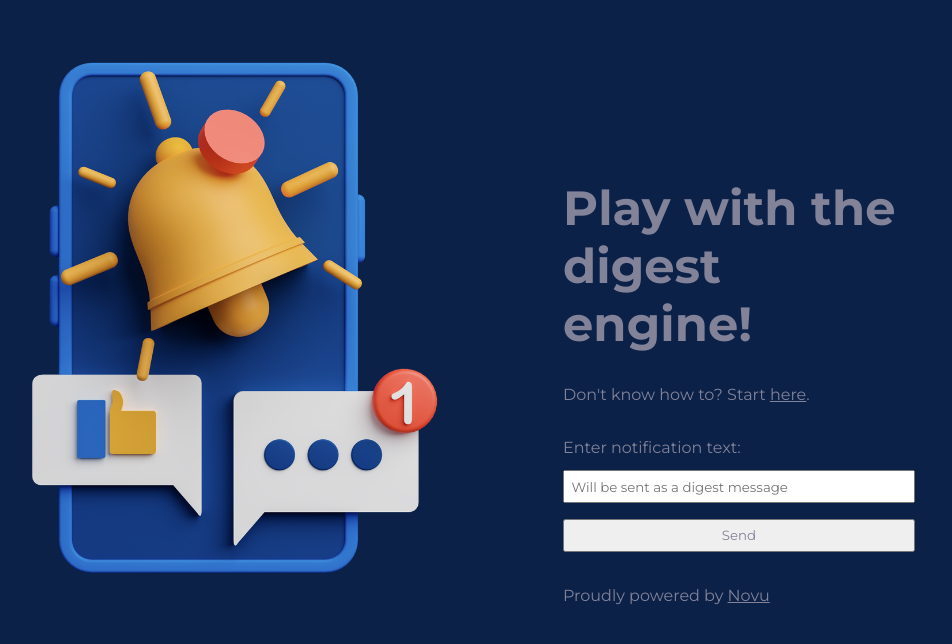
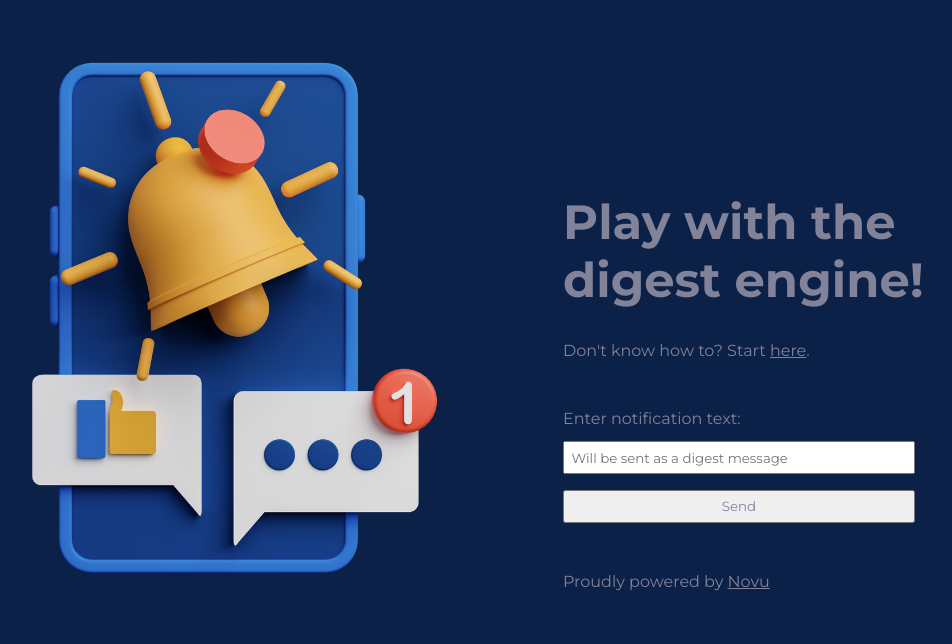
Before and after one commit to sumitsaurabh927/digest-backend, a React (Create React App) app in the folder frontend/: page / in a window 1280 px wide. Shown: the top 644 px of the page, without its empty margins (109-1061 px from the left). Built offline with nearby package versions, Linux system fonts and the light colour scheme; no server answers.

Commit message:
fix: bell icon placement

```diff
--- a/frontend/src/css/Header.css
+++ b/frontend/src/css/Header.css
@@ -1,9 +1,10 @@
 .bell {
     display: flex;
     justify-content: space-between;
-    align-items: center;
+    align-items: flex-start;
     margin: -3rem 2rem;
-    position: relative;
+    justify-content: space-between;
+    max-width: 30rem;
 }
 
 .bellImg {
@@ -12,18 +13,23 @@
     position: relative;
     left: -0.8rem;
 }
-.intro{
-    margin-right: 14rem;
+
+.intro {
+    flex: 0.8;
 }
-.title{
+
+.title {
     font-size: 3rem;
 }
-.desc{
+
+.desc {
     padding: 2rem 0;
 }
 
-.center{
-    position: absolute;
-    top: 1rem;
-    right: 1rem;
+.center {
+    flex: 0.2;
+    display: flex;
+    justify-content: flex-end;
+    align-items: flex-start;
+    padding: 1rem 1.5rem 0 0;
 }
```
